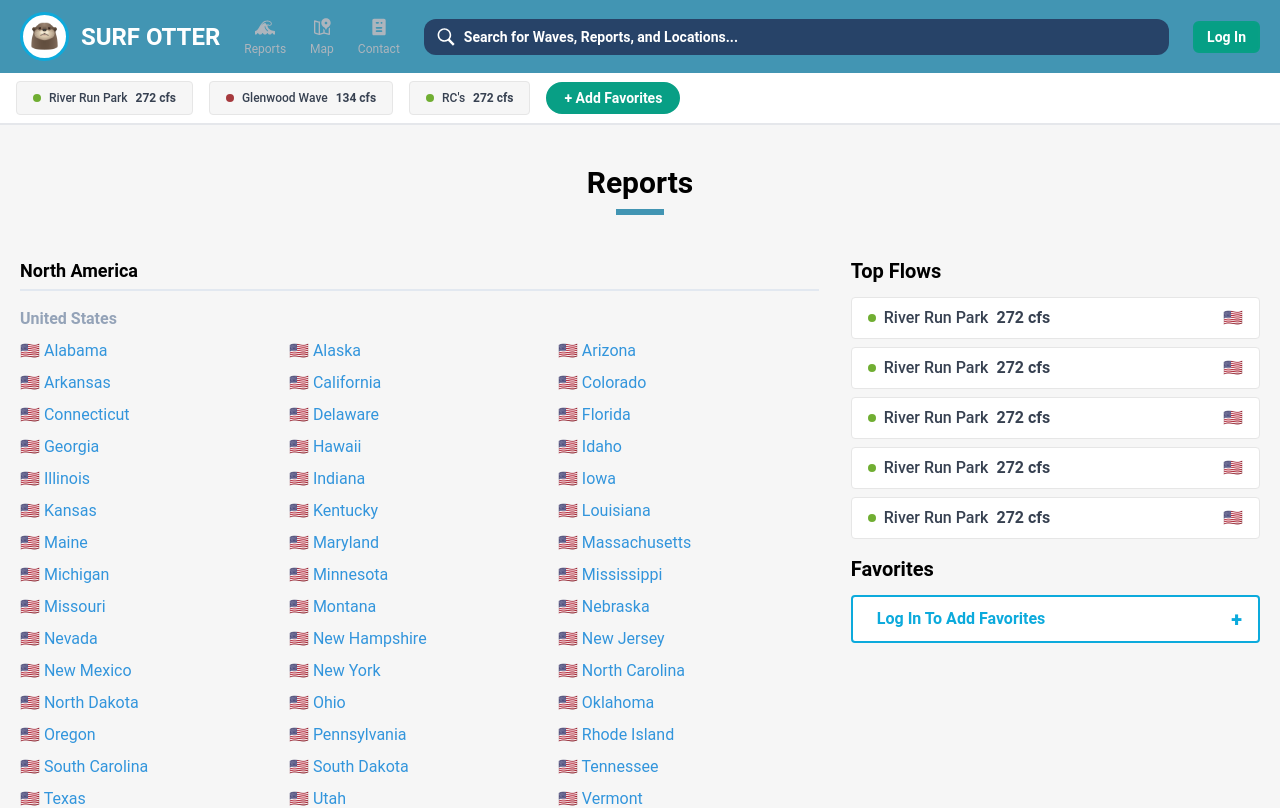
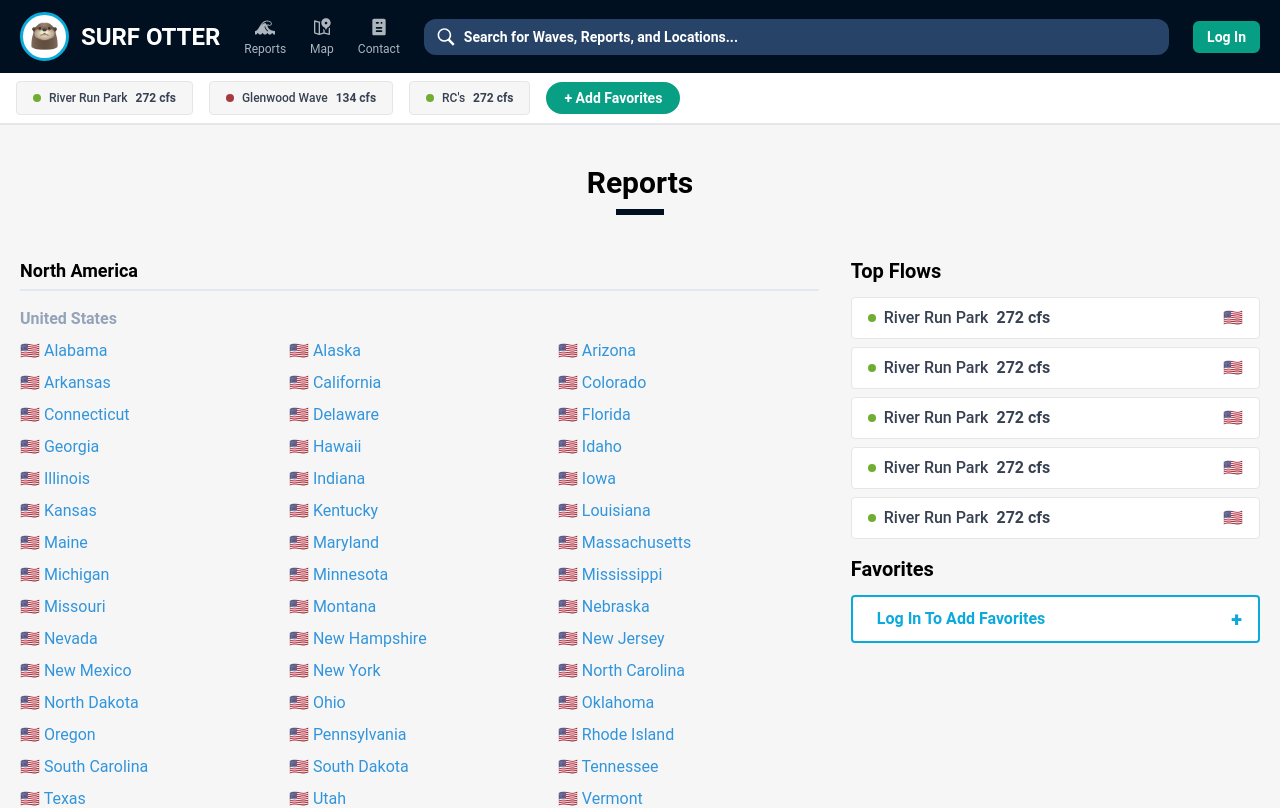
Before and after one commit to charliebarger/river-surf-report, a Next.js app: page / in a window 1280 px wide. Shown: the top 808 px of the page. Built offline with nearby package versions, Linux system fonts and the light colour scheme.

Commit message:
change color styles

```diff
--- a/tailwind.config.js
+++ b/tailwind.config.js
@@ -16,7 +16,7 @@ module.exports = {
         16: "minmax(600px, 1fr), 33%",
       },
       colors: {
-        primaryColor: "hsl(196deg 46% 48%)",
+        primaryColor: "#001021",
         secondaryColor: "hsl(194deg 65% 75%)",
         fontColor: "black",
         highlightColor: "hsl(48deg 89% 50%)",
```
